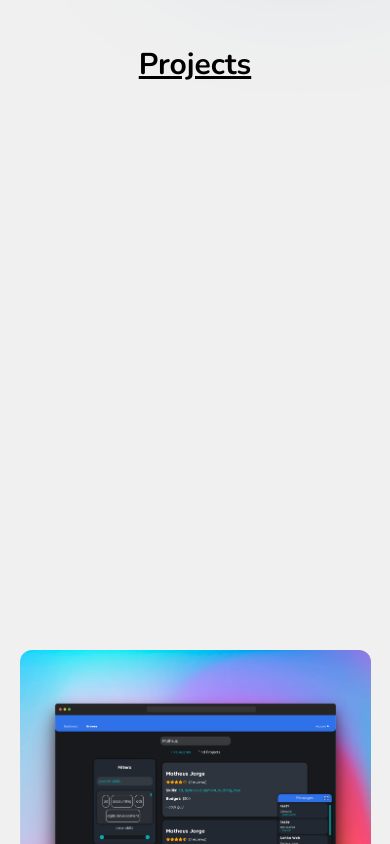
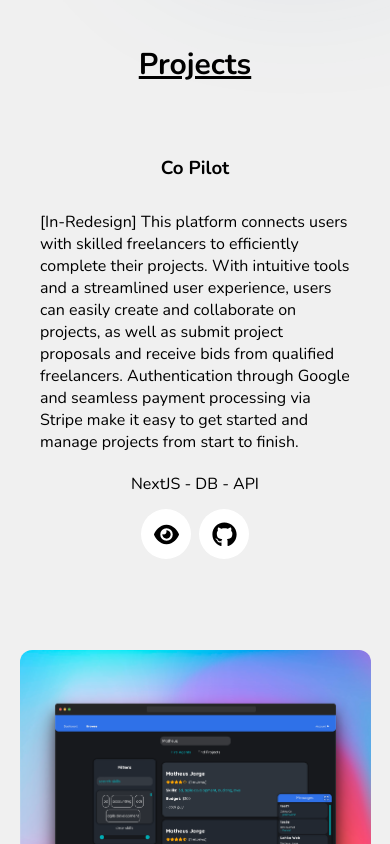
Before and after one commit to teujorge/portfolio, a Next.js app: page / in a window 390 px wide. Shown: the part 900-1744 px from the top of the page. Built offline with nearby package versions, Linux system fonts and the light colour scheme.

Commit message:
cleanup isMobile state, comment reveals

```diff
--- a/components/Projects.tsx
+++ b/components/Projects.tsx
@@ -51,7 +51,7 @@ const ProjectDescription = ({
   return (
     <div
       id={PROJECT_ID}
-      className="reveal"
+      // className="reveal"
       css={css`
         display: flex;
         flex-direction: column;
@@ -75,7 +75,7 @@ const ProjectDescription = ({
     >
       {/* project title */}
       <h3
-        className="reveal"
+        // className="reveal"
         css={css`
           margin: 10px;
           text-align: left;
@@ -88,10 +88,18 @@ const ProjectDescription = ({
         {title}
       </h3>
 
-      <p className="reveal">{desc}</p>
-      <p className="reveal">{technologies}</p>
+      <p
+      // className="reveal"
+      >
+        {desc}
+      </p>
+      <p
+      // className="reveal"
+      >
+        {technologies}
+      </p>
       <div
-        className="reveal"
+        // className="reveal"
         css={css`
           display: flex;
           margin: 10px;
@@ -184,7 +192,7 @@ const ProjectImage = ({ title, media, isMobile }: ProjectImageProps) => {
 
   return (
     <div
-      className={isMobile ? "reveal" : ""}
+      // className={isMobile ? "reveal" : ""}
       id={`project-image-wrapper-${title}`}
       css={css`
         position: ${isMobile ? "relative" : "fixed"};
@@ -262,6 +270,7 @@ export const Projects = () => {
   useEffect(() => {
     const handleResize = () => {
       const _isMobile = window.innerWidth <= MOBILE_WIDTH;
+      console.log(_isMobile, isMobile);
       if (isMobile !== _isMobile) setIsMobile(_isMobile);
     };
     handleResize(); // set initial state
@@ -270,7 +279,7 @@ export const Projects = () => {
     return () => {
       window.removeEventListener("resize", handleResize);
     };
-  }, []);
+  }, [isMobile]);
 
   const projectDescriptions = [
     <ProjectDescription
```
